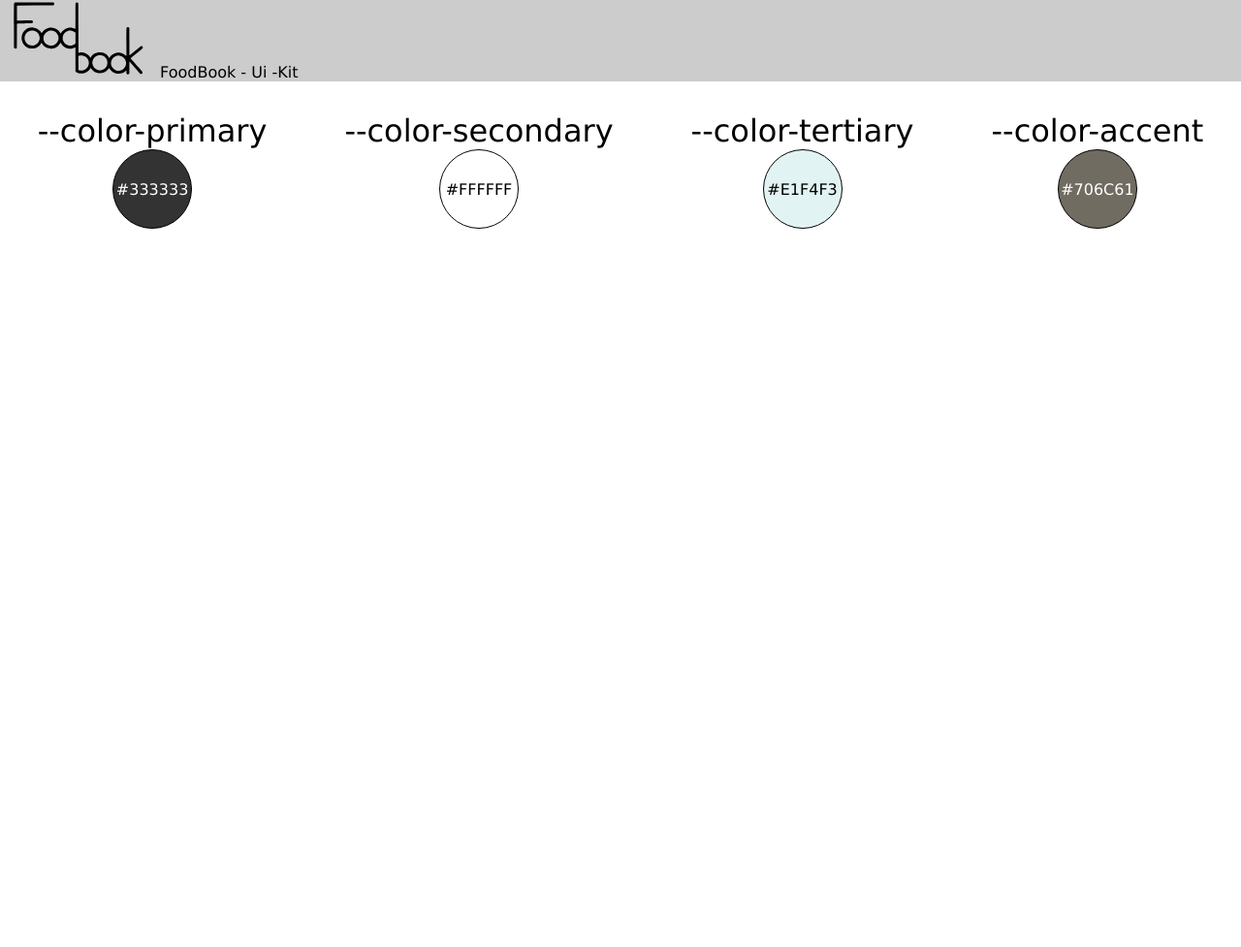
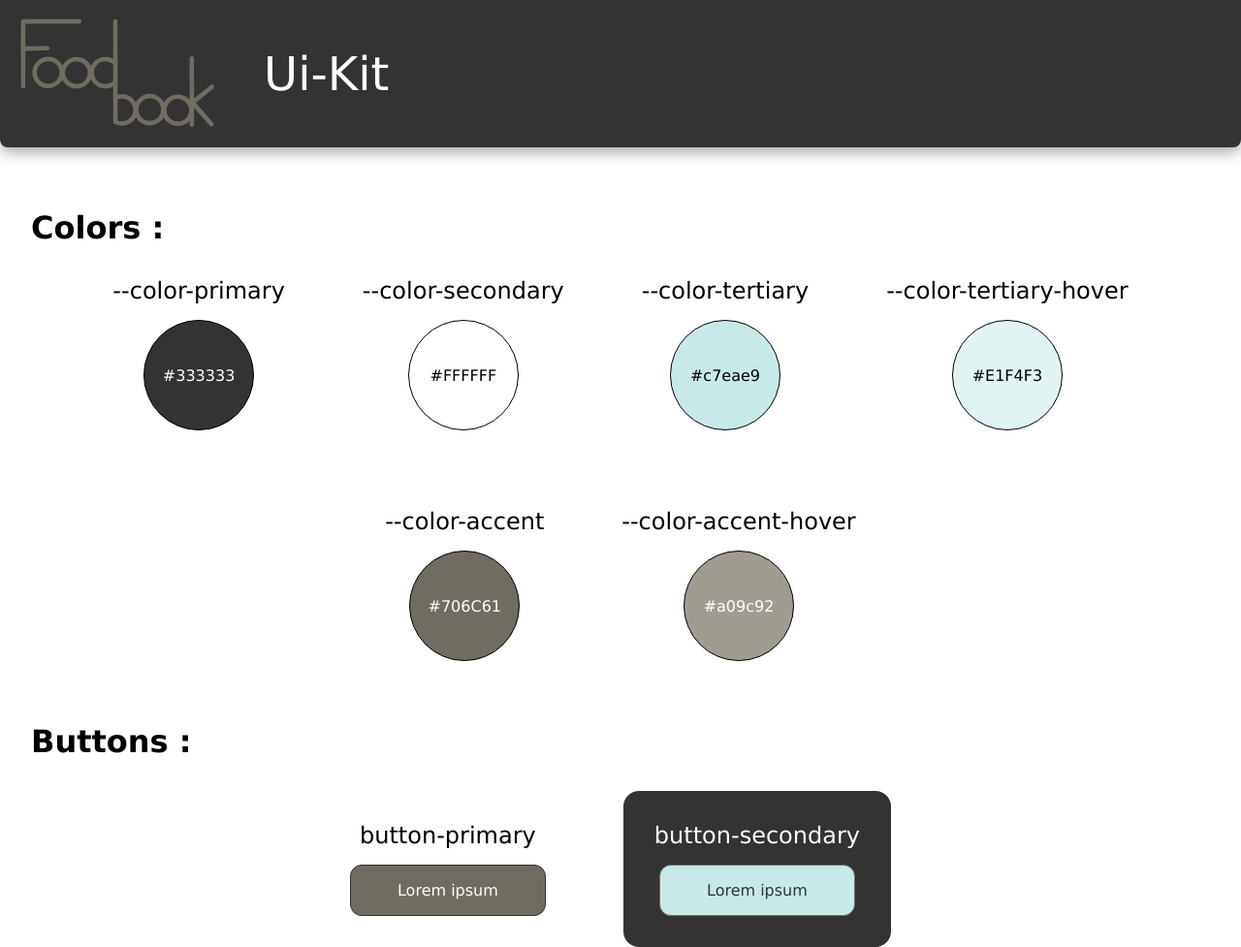
Before and after one commit to Projet-d-integration/foodbook, a PHP site: page /ui-kit.php in a window 1280 px wide. Shown: the whole page at 97% size. Before the commit the page ends 236 px from the top, so only its background shows below. Run offline with PHP 8.4, Linux system fonts and the light colour scheme.

Commit message:
Adding colors / must have css / adding banner

```diff
--- /dev/null
+++ b/styles/must-have.css
@@ -0,0 +1,49 @@
+body {
+    --color-primary: #333333;
+    --color-secondary: #FFFFFF;
+    --color-tertiary: #c7eae9;
+    --color-tertiary-hover: #E1F4F3;
+    --color-accent: #706C61;
+    --color-accent-hover: #a09c92;
+
+    font-family: Verdana;
+    margin: 0;
+}
+
+a, a:hover, a:focus, a:active {
+    text-decoration: none;
+}
+
+.button {
+    padding: 1rem 3rem;
+    border-radius: 0.75rem;
+    display: flex;
+    justify-content: center;
+    align-items: center;
+    text-align: center;
+    width: fit-content;
+}
+
+.button:hover {
+    cursor: pointer;
+}
+
+.button-primary {
+    border: 1px solid var(--color-primary);
+    background: var(--color-accent);
+    color: var(--color-secondary);
+}
+
+.button-primary:hover {
+    background: var(--color-accent-hover)
+}
+
+.button-secondary {
+    background: var(--color-tertiary);
+    color: var(--color-primary);
+    border: 1px solid var(--color-accent);
+}
+
+.button-secondary:hover {
+    background: var(--color-tertiary-hover);
+}
--- a/styles/ui-kit.css
+++ b/styles/ui-kit.css
@@ -1,39 +1,56 @@
-body {
-    font-family: Verdana;
-    margin: 0;
-}
-
 .wrapper {
     width: 100%;
     height: 100%;
 }
 
 .header-banner {
-    background: #cccccc;
+    background: var(--color-primary);
+    color: var(--color-secondary);
+    display: flex;
+    align-items: center;
+    padding: 1rem 0;
+    border-radius: 0 0 0.5rem 0.5rem;
+    gap: 2rem;
+    box-shadow: rgba(0, 0, 0, 0.35) 0px 5px 15px;
 }
 
-.foodbook-logo {
-    height: 5rem;
-    width: 10rem;
+.banner-title {
+    font-size: 3rem;
 }
 
-.colors-wrapper {
+svg {
+    height: 7.5rem;
+    width: 15rem;
+}
+
+svg > * {
+    fill: var(--color-accent);
+}
+
+.title {
+    font-size: 2rem;
+    font-weight: 700;
+    padding: 4rem 0 2rem 2rem;
+}
+
+.content-wrapper {
     display: flex;
     align-items: center;
     justify-content: center;
+    flex-wrap: wrap;
     gap: 5rem;
-    padding: 2rem;
-
 }
 
-.color-wrapper {
+.item-wrapper {
+    white-space: nowrap;
     display: flex;
     align-items: center;
     flex-direction: column;
+    gap: 1rem;
 }
 
-.color-label {
-    font-size: 2rem;
+.label {
+    font-size: 1.5rem;
 }
 
 .color {
@@ -44,22 +61,42 @@ body {
     display: flex;
     align-items: center;
     justify-content: center;
+    padding: 1rem;
 }
 
-.color-one {
+.color-primary {
     background: var(--color-primary);
     color: white;
 }
 
-.color-two {
+.color-secondary {
     background: var(--color-secondary);
 }
 
-.color-three {
+.color-tertiary {
     background: var(--color-tertiary);
+}
+
+.color-tertiary-hover {
+    background: var(--color-tertiary-hover);
 }
 
 .color-four {
     background: var(--color-accent);
     color: white;
 }
+
+.color-five {
+    background: var(--color-accent-hover);
+    color: white;
+}
+
+.dark-background {
+    background: var(--color-primary);
+    padding: 2rem;
+    border-radius: 1rem;
+}
+
+.dark-background > .label{
+    color: var(--color-secondary);
+}
--- a/ui-kit.php
+++ b/ui-kit.php
@@ -1,9 +1,10 @@
 <?php session_start(); ?>
 
 <head>
-    <title>Devs space Foodbook</title>
+    <title>Ui-kit Foodbook</title>
     <meta charset="utf-8">
     <style>
+        <?php require 'styles/must-have.css'; ?>
         <?php require 'styles/ui-kit.css'; ?>
     </style>
 </head>
@@ -17,57 +18,58 @@
     // }
 ?>
 
-<style>
-    .color {
-        --color-primary: #333333;
-        --color-secondary: #FFFFFF;
-        --color-tertiary: #E1F4F3;
-        --color-accent: #706C61;
-    }
-</style>
-
 <body>
     <div class="wrapper">
 
         <div class="header-banner">
-            <div class="banner-title">
-                <img src="utilities/foodbook-logo.svg" class="foodbook-logo"></img>
-                FoodBook - Ui -Kit
+            <a href="index.php"><?php echo file_get_contents("utilities/foodbook-logo.svg"); ?></a>
+            <div class="banner-title"> Ui-Kit </div>
+        </div>
+
+        <div class="title"> Colors : </div>
+        <div class="content-wrapper">
+            <div class="item-wrapper">
+                <div class="label"> --color-primary </div>
+                <div class="color color-primary"> #333333 </div>
+            </div>
+
+            <div class="item-wrapper">
+                <div class="label"> --color-secondary </div>
+                <div class="color color-secondary"> #FFFFFF </div>
+            </div>
+
+            <div class="item-wrapper">
+                <div class="label"> --color-tertiary </div>
+                <div class="color color-tertiary"> #c7eae9 </div>
+            </div>
+
+            <div class="item-wrapper">
+                <div class="label"> --color-tertiary-hover </div>
+                <div class="color color-tertiary-hover"> #E1F4F3 </div>
+            </div>
+
+            <div class="item-wrapper">
+                <div class="label"> --color-accent </div>
+                <div class="color color-four"> #706C61 </div>
+            </div>
+
+            <div class="item-wrapper">
+                <div class="label"> --color-accent-hover </div>
+                <div class="color color-five"> #a09c92 </div>
             </div>
         </div>
 
-        <div class="colors-wrapper">
-            <div class="color-wrapper">
-                <div class="color-label">
-                    --color-primary
-                </div>
-                <div class="color color-one">
-                    #333333
-                </div>
+        <div class="title"> Buttons : </div>
+
+        <div class="content-wrapper">
+            <div class="item-wrapper">
+                <div class="label"> button-primary </div>
+                <a class="button button-primary"> Lorem ipsum </a>
             </div>
-            <div class="color-wrapper">
-                <div class="color-label">
-                    --color-secondary
-                </div>
-                <div class="color color-two">
-                    #FFFFFF
-                </div>
-            </div>
-            <div class="color-wrapper">
-                <div class="color-label">
-                    --color-tertiary
-                </div>
-                <div class="color color-three">
-                    #E1F4F3
-                </div>
-            </div>
-            <div class="color-wrapper">
-                <div class="color-label">
-                    --color-accent
-                </div>
-                <div class="color color-four">
-                    #706C61
-                </div>
+
+            <div class="item-wrapper dark-background">
+                <div class="label"> button-secondary </div>
+                <a class="button button-secondary"> Lorem ipsum </a>
             </div>
         </div>
     </div>
```
Also changed, not shown: index.php (+7 -1 lines), styles/index.css (+24 -6 lines).
